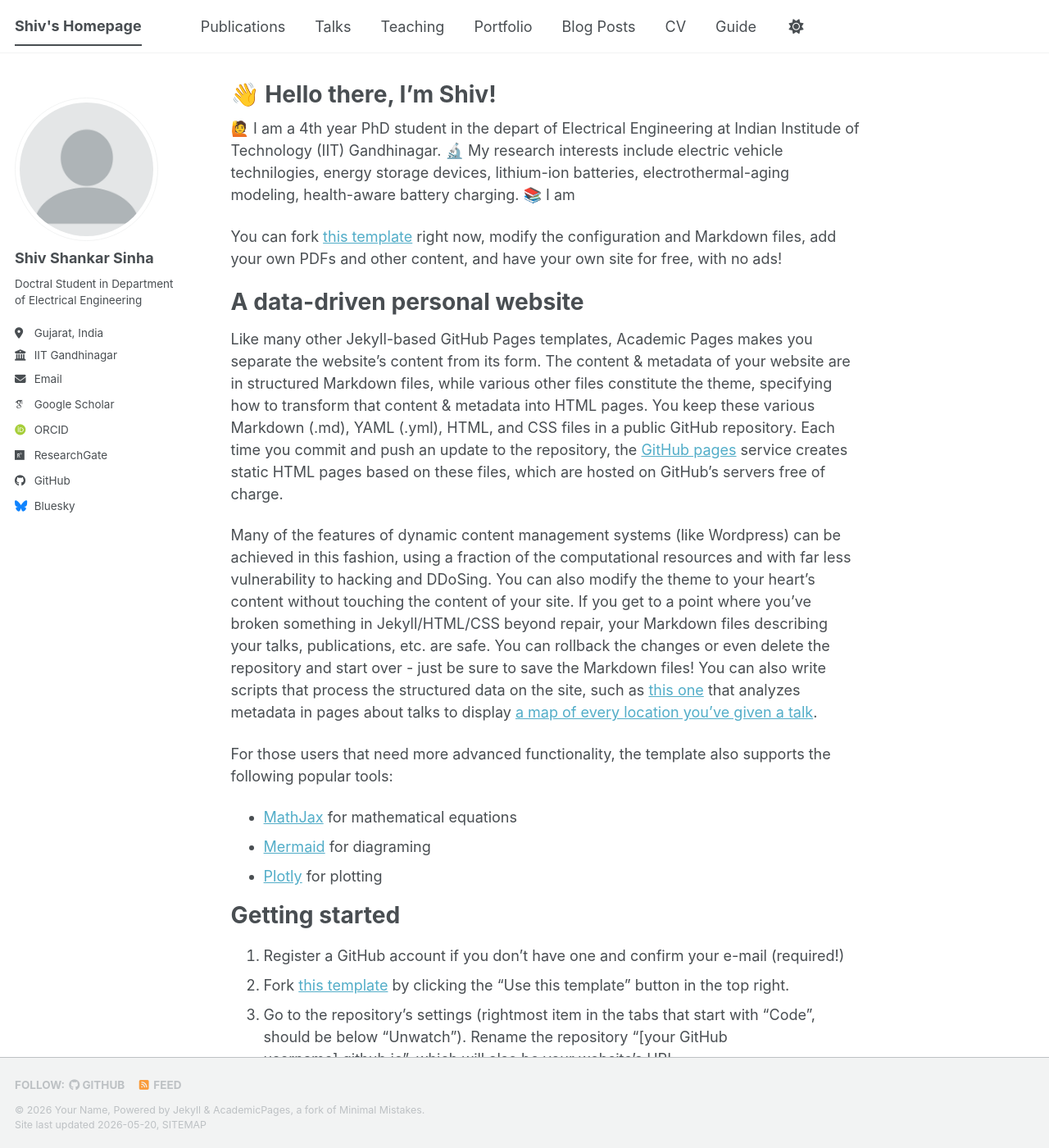
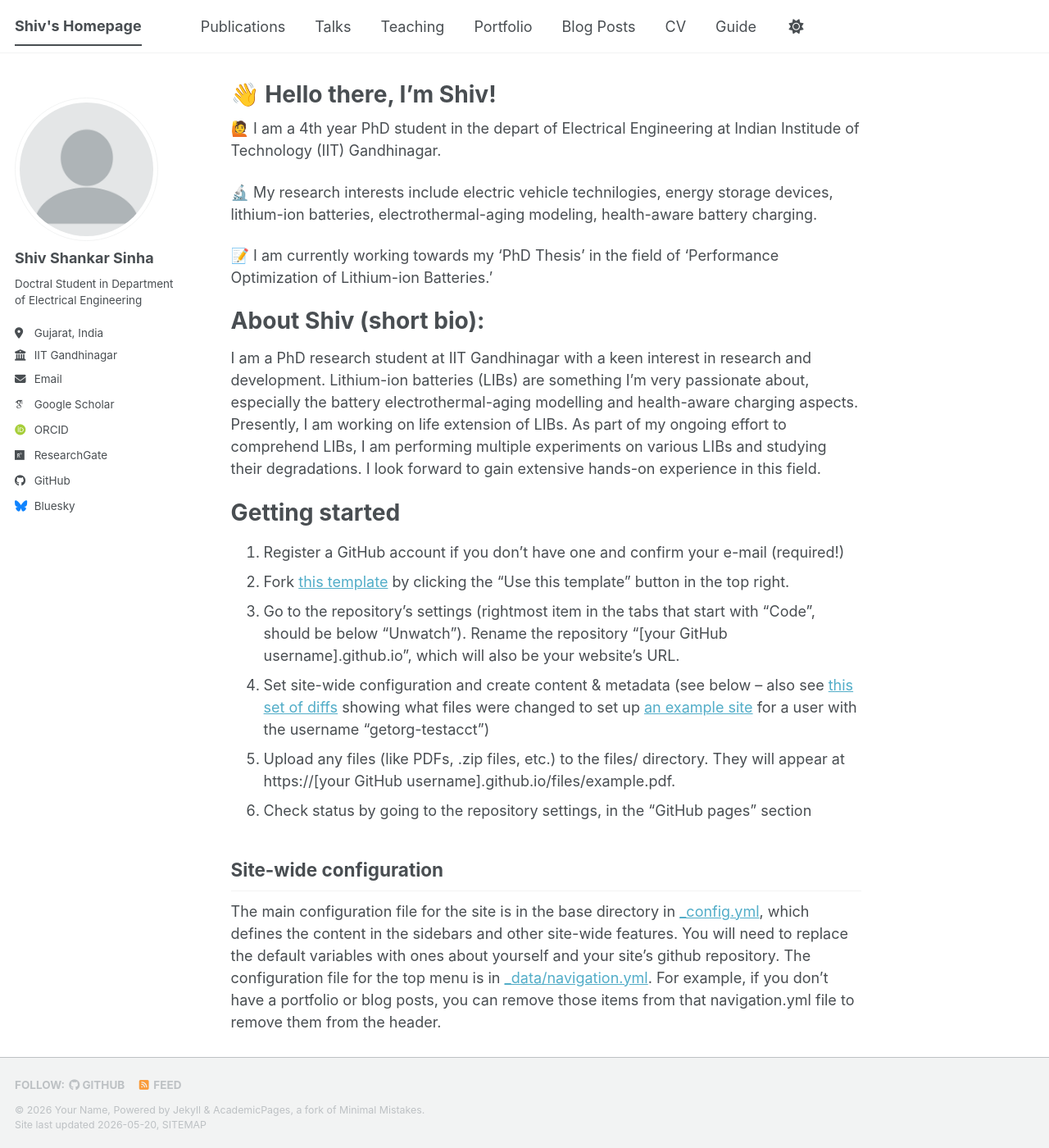
Before and after one commit to shivshankar-sinha/shivshankar-sinha.github.io, a Jekyll site: the page built from _pages/about.md, in a window 1280 px wide and 1400 px high. Shown: the whole window at 82% size. Built offline with Jekyll 4.4.1, drawn with Linux system fonts in a browser that asks for light colours; some web fonts are replaced; a script bundle is joined from its source files by our own code; library files that are not in the unit come from our copies.

Commit message:
Update about.md

```diff
--- a/_pages/about.md
+++ b/_pages/about.md
@@ -8,21 +8,14 @@ redirect_from:
 ---
 
 🙋 I am a 4th year PhD student in the depart of Electrical Engineering at Indian Institude of Technology (IIT) Gandhinagar.
+
 🔬 My research interests include electric vehicle technilogies, energy storage devices, lithium-ion batteries, electrothermal-aging modeling, health-aware battery charging.
-📚 I am
 
- You can fork [this template](https://github.com/academicpages/academicpages.github.io) right now, modify the configuration and Markdown files, add your own PDFs and other content, and have your own site for free, with no ads!
+📝 I am currently working towards my 'PhD Thesis' in the field of 'Performance Optimization of Lithium-ion Batteries.'
 
-A data-driven personal website
+About Shiv (short bio):
 ======
-Like many other Jekyll-based GitHub Pages templates, Academic Pages makes you separate the website's content from its form. The content & metadata of your website are in structured Markdown files, while various other files constitute the theme, specifying how to transform that content & metadata into HTML pages. You keep these various Markdown (.md), YAML (.yml), HTML, and CSS files in a public GitHub repository. Each time you commit and push an update to the repository, the [GitHub pages](https://pages.github.com/) service creates static HTML pages based on these files, which are hosted on GitHub's servers free of charge.
-
-Many of the features of dynamic content management systems (like Wordpress) can be achieved in this fashion, using a fraction of the computational resources and with far less vulnerability to hacking and DDoSing. You can also modify the theme to your heart's content without touching the content of your site. If you get to a point where you've broken something in Jekyll/HTML/CSS beyond repair, your Markdown files describing your talks, publications, etc. are safe. You can rollback the changes or even delete the repository and start over - just be sure to save the Markdown files! You can also write scripts that process the structured data on the site, such as [this one](https://github.com/academicpages/academicpages.github.io/blob/master/talkmap.ipynb) that analyzes metadata in pages about talks to display [a map of every location you've given a talk](https://academicpages.github.io/talkmap.html).
-
-For those users that need more advanced functionality, the template also supports the following popular tools:
-- [MathJax](https://www.mathjax.org/) for mathematical equations
-- [Mermaid](https://mermaid.js.org/) for diagraming
-- [Plotly](https://plotly.com/javascript/) for plotting
+I am a PhD research student at IIT Gandhinagar with a keen interest in research and development. Lithium-ion batteries (LIBs) are something I'm very passionate about, especially the battery electrothermal-aging modelling and health-aware charging aspects. Presently, I am working on life extension of LIBs. As part of my ongoing effort to comprehend LIBs, I am performing multiple experiments on various LIBs and studying their degradations. I look forward to gain extensive hands-on experience in this field.
 
 Getting started
 ======
```
